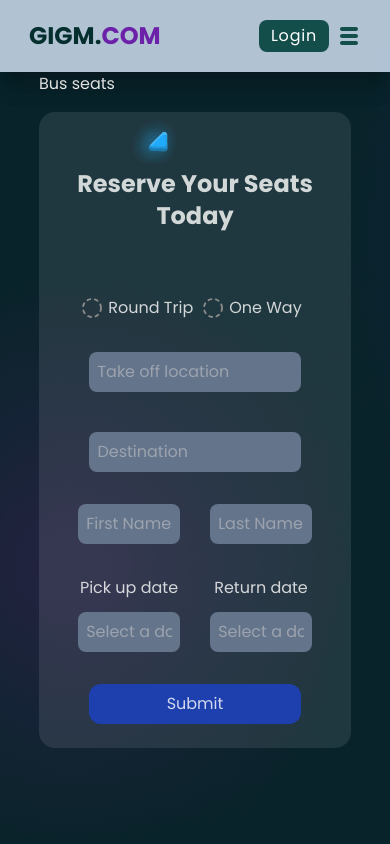
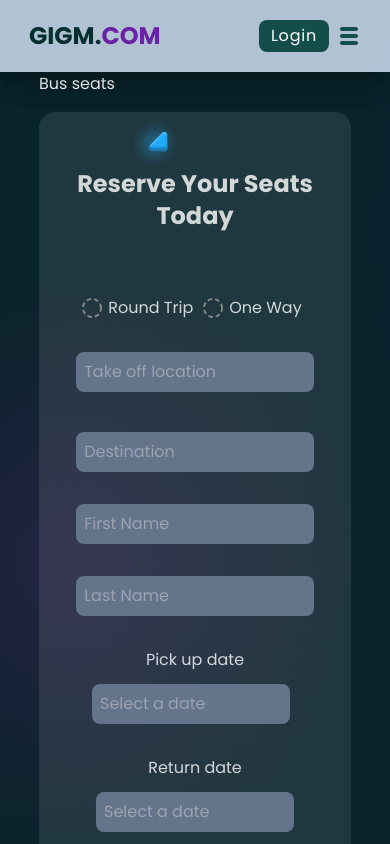
Before and after one commit to JoshdfG/Transportation-booking-, a React (Vite) app: page /bus in a window 390 px wide. Shown: the top 844 px of the page. Built offline with nearby package versions, Linux system fonts and the light colour scheme.

Commit message:
modified:   src/components/pages/Bus.jsx modified:   src/components/pages/Plane.jsx

```diff
--- a/src/components/pages/Bus.jsx
+++ b/src/components/pages/Bus.jsx
@@ -91,12 +91,13 @@
                   <span className="mr-2">One Way</span>
                 </div>
               </div>
+              <div>
                 <label htmlFor="" className="">
                   <input
                     type="text"
                     required
                     placeholder="Take off location"
-                  className="textarea w-[80%] p-2 rounded-lg bg-slate-500 mb-10 outline-none text-white"
+                    className="textarea w-[90%] p-2 rounded-lg bg-slate-500 mb-10 outline-none text-white"
                   />
                 </label>
                 <label htmlFor="">
@@ -104,16 +105,16 @@
                     type="text"
                     placeholder="Destination"
                     required
-                  className="textarea w-[80%] p-2 rounded-lg bg-slate-500 mb-8 outline-none text-white"
+                    className="textarea w-[90%] p-2 rounded-lg bg-slate-500 mb-8 outline-none text-white"
                   />
                 </label>
-              <div className="flex w-[100%] justify-center align-middle">
+                <div className="">
                   <label htmlFor="" className="">
                     <input
                       type="text"
                       required
                       placeholder="First Name"
-                    className="textarea w-[77%] p-2  rounded-lg bg-slate-500 mb-8 outline-none text-white"
+                      className=" w-[90%] md:w-[90%] p-2 rounded-lg bg-slate-500 mb-8 outline-none text-white"
                     />
                   </label>
 
@@ -122,12 +123,13 @@
                       type="text"
                       placeholder="Last Name"
                       required
-                    className="textarea w-[77%] p-2 rounded-lg bg-slate-500 mb-8 outline-none text-white"
+                      className=" w-[90%] md:w-[90%] p-2 rounded-lg bg-slate-500 mb-8 outline-none text-white"
                     />
                   </label>
                 </div>
-              <div className="flex w-[100%] justify-center align-middle">
+                <div className=" md:flex mx-auto align-middle justify-center">
                   <label htmlFor="">
+                    {" "}
                     <div className="mb-3">
                       <p>Pick up date</p>
                     </div>
@@ -135,7 +137,7 @@
                       selected={selectedDate}
                       onChange={handleDateChange}
                       placeholderText="Select a date"
-                    className=".react-datepicker__month-container textarea  p-2 rounded-lg bg-slate-500 mb-8 outline-none w-[77%] text-white"
+                      className=".react-datepicker__month-container textarea  p-2 mr-2 w-[75%] rounded-lg bg-slate-500 mb-8 outline-none text-white"
                     />
                   </label>
                   <label htmlFor="">
@@ -146,9 +148,10 @@
                       selected={selectedDate1}
                       onChange={handleDateChange1}
                       placeholderText="Select a date"
-                    className=".react-datepicker__month-container textarea  p-2 rounded-lg bg-slate-500 mb-8 outline-none w-[77%] text-white"
+                      className=".react-datepicker__month-container textarea p-2 rounded-lg w-[75%] bg-slate-500 mb-8 outline-none text-white"
                     />
                   </label>
+                </div>
               </div>
             </form>
             <div className="flex justify-between mx-auto w-[80%]"></div>
--- a/src/components/pages/Plane.jsx
+++ b/src/components/pages/Plane.jsx
@@ -153,7 +153,6 @@
                     />
                   </label>
                 </div>
-                <div></div>
               </div>
             </form>
             <div className="flex justify-between mx-auto w-[80%]"></div>
```
Lines whose indentation alone changed are shown as unchanged.
